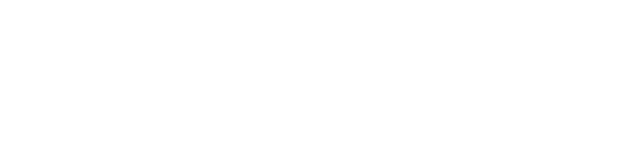
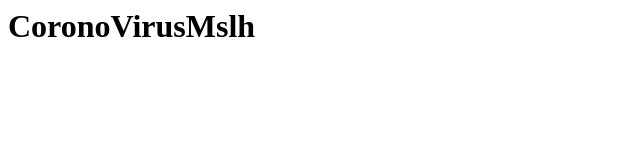
Before and after one commit to Redamslh/Covid-19, a plain HTML site: page index.html in a window 1280 px wide. Shown: the whole page, without its empty margins (0-640 px from the left). Drawn offline with Linux system fonts and the light colour scheme.

Commit message:
Update index.html

```diff
--- a/index.html
+++ b/index.html
@@ -3,5 +3,6 @@
 <head>
 	<meta content="text/html; charset=UTF-8">
 	<title>CoronoVirusMslh</title>
+	<h1>CoronoVirusMslh</h1>
 	</head>
 		</html>
```
